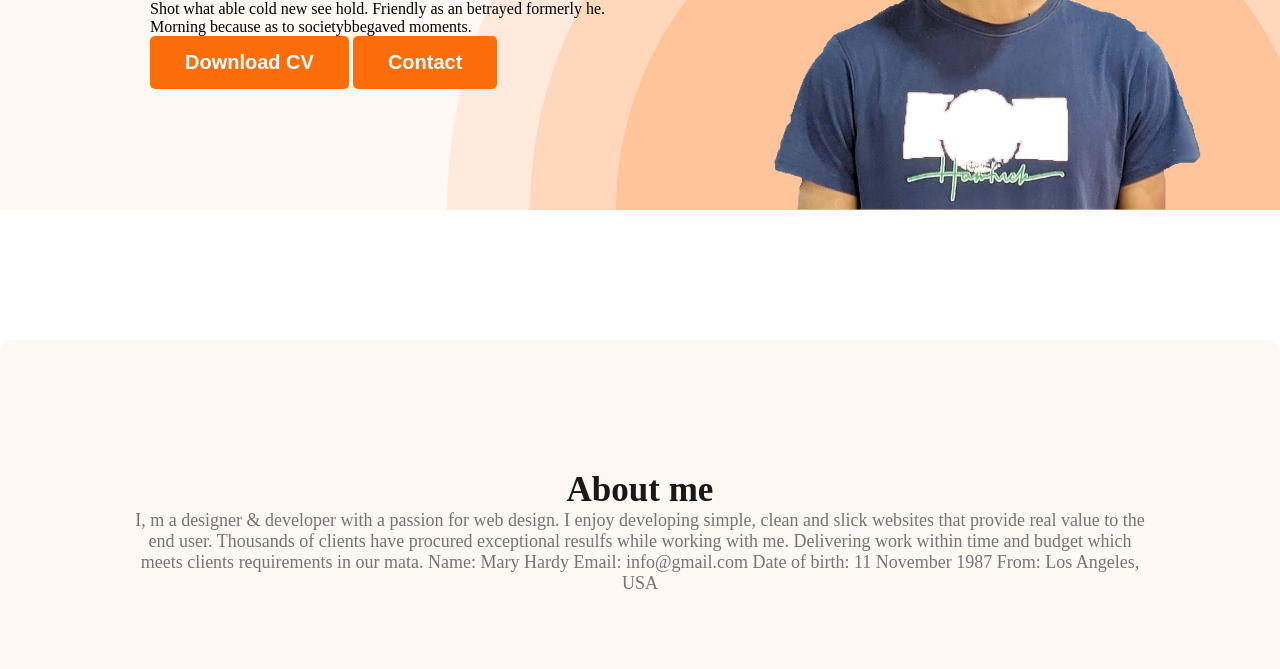
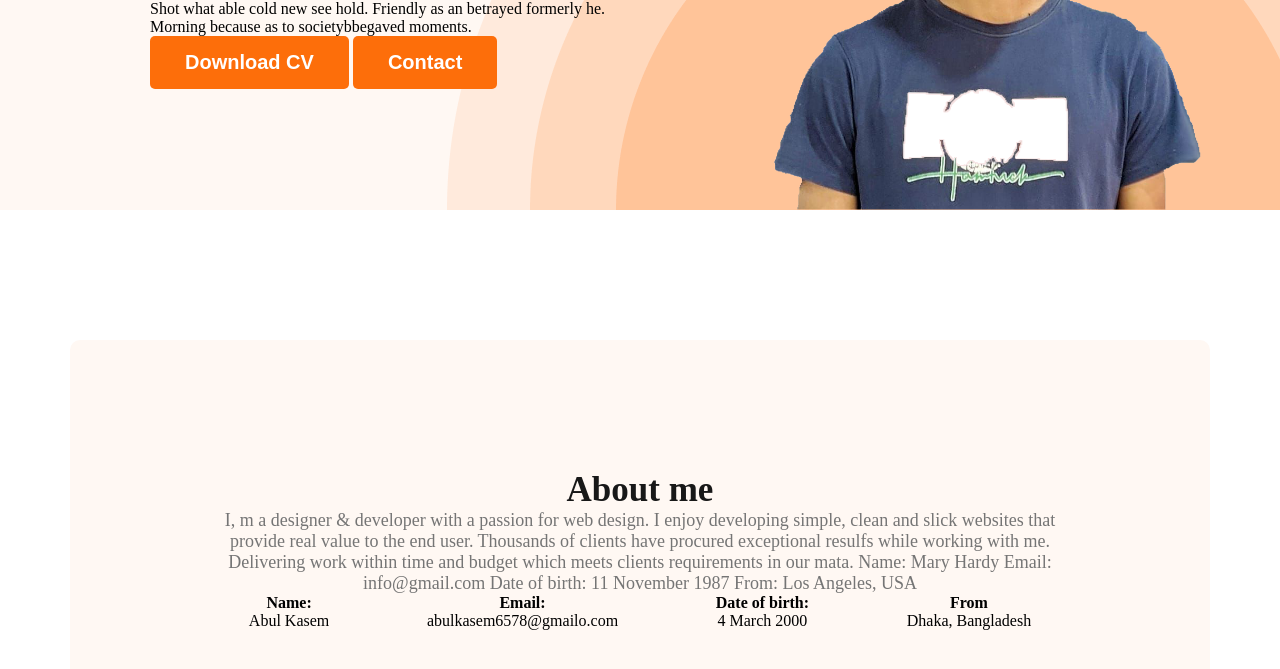
Before and after one commit to abulkasem6578/my-portfolio, a plain HTML site: page index.html in a window 1280 px wide. Shown: the part 379-1048 px from the top of the page. Drawn offline with Linux system fonts and the light colour scheme.

Commit message:
added about info

```diff
--- a/index.html
+++ b/index.html
@@ -1,5 +1,6 @@
 <!DOCTYPE html>
 <html lang="en">
+
 <head>
     <meta charset="UTF-8">
     <meta name="viewport" content="width=device-width, initial-scale=1.0">
@@ -9,10 +10,12 @@
     <link href="https://fonts.googleapis.com/css2?family=Open+Sans:wght@400;700;800&display=swap" rel="stylesheet">
     <link rel="stylesheet" href="style.css">
 </head>
+
 <body>
     <header class="header">
         <nav>
-            <h3 class="name"><span class="color">A.</span>K<span class="color">a</span>s<span class="color">e</span>m</h3>
+            <h3 class="name"><span class="color">A.</span>K<span class="color">a</span>s<span class="color">e</span>m
+            </h3>
             <ul>
                 <li><a href="">Portfolio</a></li>
                 <li><a href="">Blog</a></li>
@@ -24,7 +27,8 @@
             <div class="banner-content">
                 <h3 class="banner-greeting">Hi, I am</h3>
                 <h1 class="banner-title">Abul Kasem</h1>
-                <p class="bsnner-descrip">Shot what able cold new see hold. Friendly as an betrayed formerly he. Morning because as to societybbegaved moments.</p>
+                <p class="bsnner-descrip">Shot what able cold new see hold. Friendly as an betrayed formerly he. Morning
+                    because as to societybbegaved moments.</p>
                 <button class="btn-style">Download CV</button>
                 <button class="btn-style">Contact</button>
             </div>
@@ -35,7 +39,10 @@
         <section class="about">
             <h3 class="sec-title">About me</h3>
             <p class="sec-descrip">
-                 I, m a designer & developer with a passion for web design. I enjoy                  developing simple, clean and slick websites that provide real value                  to the end user. Thousands of clients have procured exceptional                  resulfs while working with me. Delivering work within time and budget                  which meets clients requirements in our mata.
+                I, m a designer & developer with a passion for web design. I enjoy developing simple, clean and slick
+                websites that provide real value to the end user. Thousands of clients have procured exceptional resulfs
+                while working with me. Delivering work within time and budget which meets clients requirements in our
+                mata.
                 Name:
                 Mary Hardy
                 Email:
@@ -45,10 +52,29 @@
                 From:
                 Los Angeles, USA
             </p>
+            <div class="about-info-container">
+                <div class="about-info">
+                    <h4 class="info-title">Name:</h4>
+                    <p class="info-descrip">Abul Kasem</p>
+                </div>
+                <div class="about-info">
+                    <h4 class="info-title">Email:</h4>
+                    <p class="info-descrip">abulkasem6578@gmailo.com</p>
+                </div>
+                <div class="about-info">
+                    <h4 class="info-title">Date of birth:</h4>
+                    <p class="info-descrip">4 March 2000</p>
+                </div>
+                <div class="about-info">
+                    <h4 class="info-title">From</h4>
+                    <p class="info-descrip">Dhaka, Bangladesh</p>
+                </div>
+            </div>
         </section>
     </main>
     <footer>
 
     </footer>
 </body>
+
 </html>
--- a/style.css
+++ b/style.css
@@ -87,6 +87,11 @@ nav a {
 
 /* main section style */
 
+main {
+    max-width: 1140px;
+    margin: 0px auto;
+}
+
 .sec-title {
     color: #181818;
     text-align: center;
@@ -107,3 +112,12 @@ nav a {
     background: #fff8f3;
     margin: 130px 0px;
 }
+
+.about-info-container {
+    display: flex;
+    justify-content: space-around;
+}
+
+.about-info {
+    text-align: center;
+}
```
Lines whose indentation alone changed are shown as unchanged.
